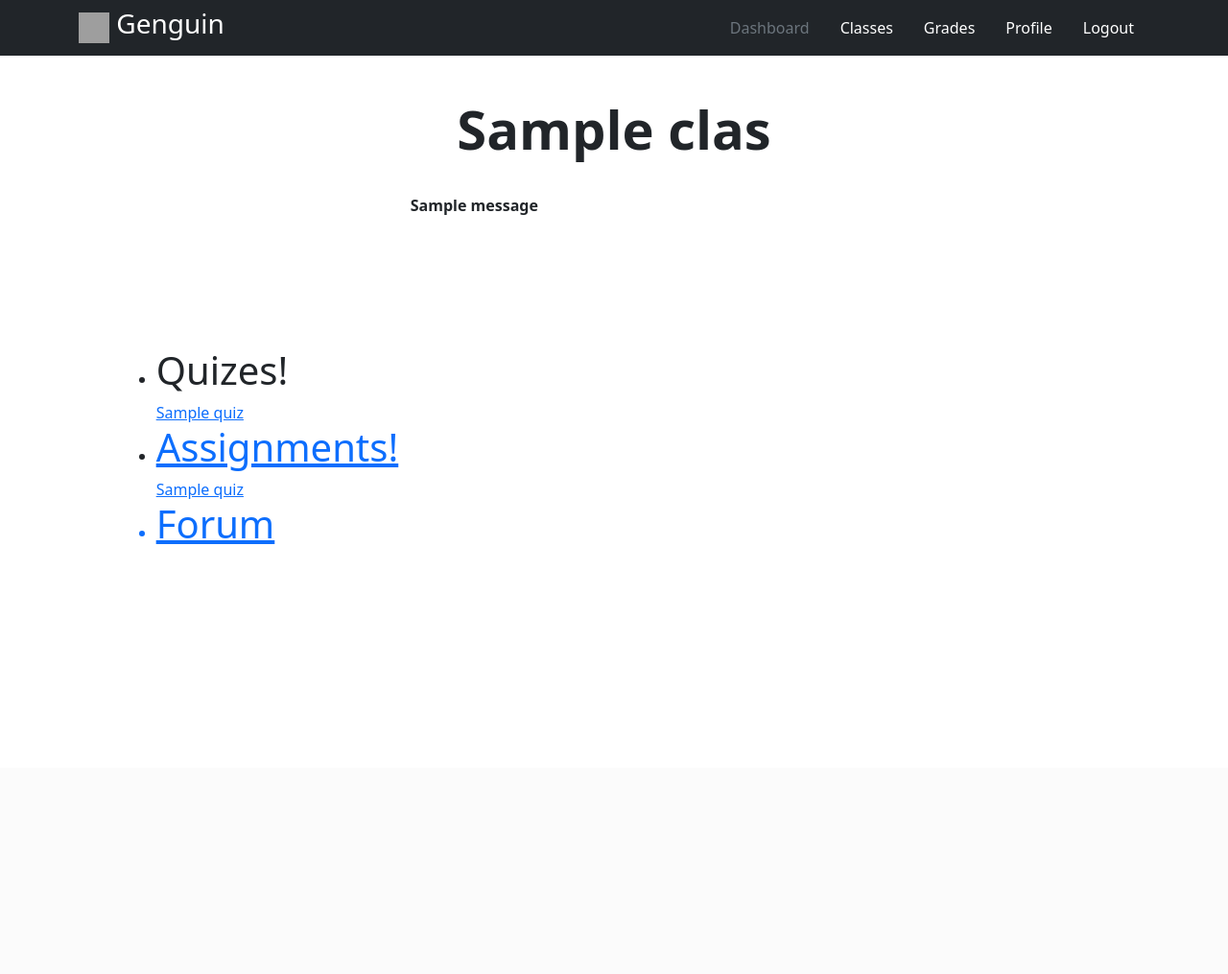
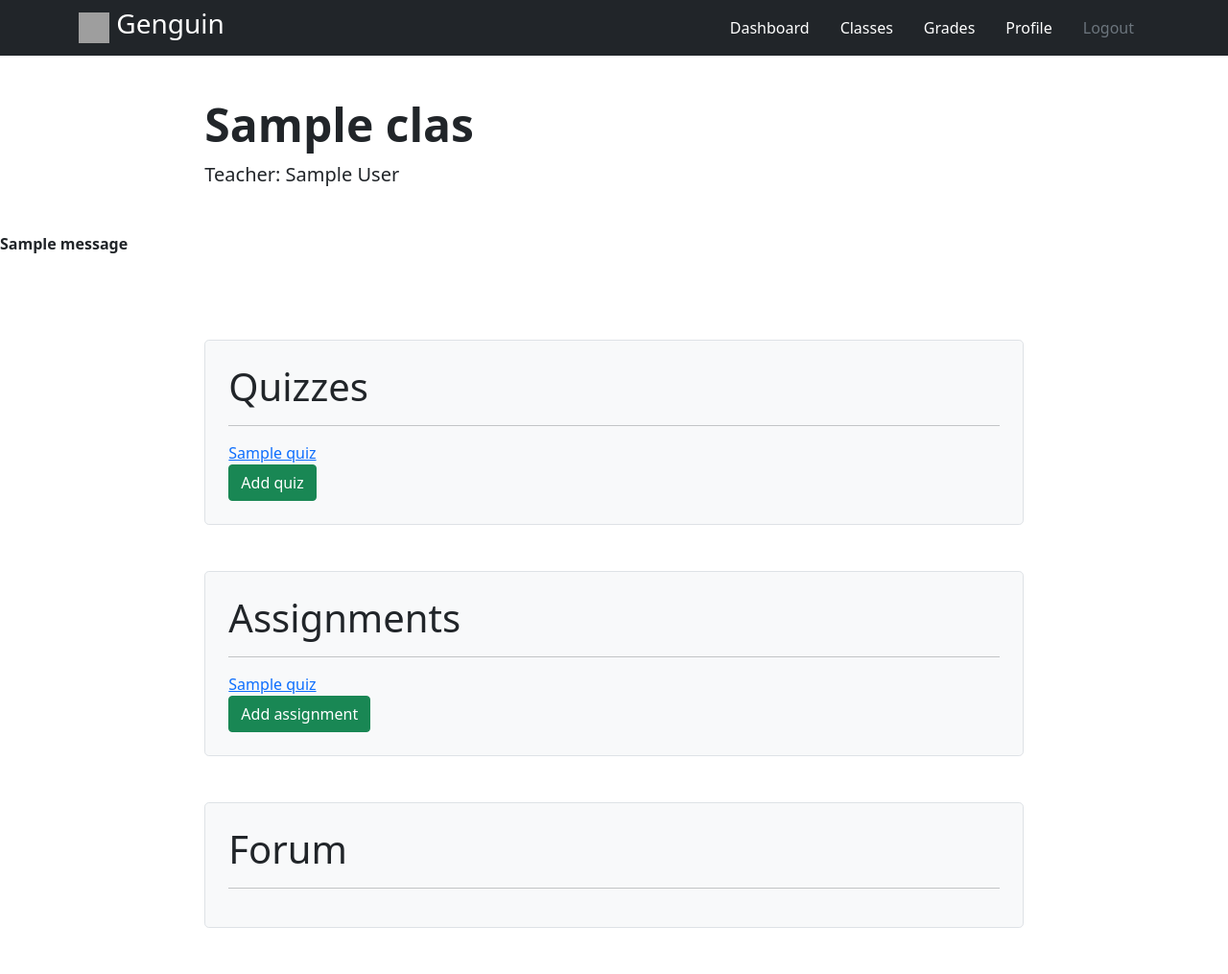
Before and after one commit to pedrofdzl/pingus-hackmty21, a Flask app: page /classes/detail/1 in a window 1280 px wide. Shown: the whole page at 96% size. Before the commit the page ends 567 px from the top, so only its background shows below. Run offline with Flask 2, Linux system fonts and the light colour scheme; a user stored in the database is signed in; tables that the repository leaves empty hold one stand-in row (values such as "Sample post"); one stand-in notice (Sample message) is shown; parts of the project's set-up code (start-up, migrations or seed data) failed here and were passed over; grey boxes are pictures that could not be loaded.

Commit message:
HTML Updates

```diff
--- a/app.py
+++ b/app.py
@@ -342,7 +342,7 @@ def welcome():
         if user:
             if user.verify_password(form.password.data):
                 login_user(user)
-                flash(f'Welcome back {user.firstName}!')
+                #flash(f'Welcome back {user.firstName}!')
                 return redirect(url_for('dashboard'))
             else:
                 flash('Hooooooly Guacamoooooleeeee... Something went wrong')
--- a/templates/base.html
+++ b/templates/base.html
@@ -26,7 +26,7 @@
 
                     <ul class="nav col-12 col-lg-auto my-2 justify-content-center my-md-0 text-small">
                         <li>
-                            <a href="/dashboard" class="nav-link text-secondary">
+                            <a href="/dashboard" class="nav-link text-white">
                                 <!--<svg class="bi d-block mx-auto mb-1" width="24" height="24">
                                     <use xlink:href="#speedometer2" />
                                 </svg>-->
@@ -58,7 +58,7 @@
                             </a>
                         </li>
                         <li>
-                            <a href="{{ url_for('logout') }}" class="nav-link text-white">
+                            <a href="{{ url_for('logout') }}" class="nav-link text-secondary">
                                 <!--<svg class="bi d-block mx-auto mb-1" width="24" height="24">
                                     <use xlink:href="#people-circle" />
                                 </svg>-->
--- a/templates/class_detail.html
+++ b/templates/class_detail.html
@@ -5,19 +5,20 @@
 {% endblock %}
 
 {% block body %}
-<div class="container col-xl-10 col-xxl-8 px-4 py-5">
-    <h2 class="display-4 fw-bold lh-1 mb-3 text-center">{{clase.name}}</h1>
-        <br>
-        <div class="col-md-10 mx-auto col-lg-5">
+<div class="mx-auto col-lg-8 px-0 my-5 text-left">
+    <h1 class="display-5 fw-bold lh-1 mb-3">{{clase.name}}</h1>
+    {% for user in clase.users %}
+        {% if user.isTeacher %}
+            <h5>Teacher: {{ user.firstName }} {{ user.lastName }}</h5>
+        {% endif %}
+    {% endfor %}
+</div>
     {% for message in get_flashed_messages() %}
     <p><strong>{{ message }}</strong></p><br>
     {% endfor %}
-        </div>
-</div>
-<div class="container col-xl-10 col-xxl-8 px-4 py-5">
-    <ul>
-        <li>
-            <h1>Quizes!</h1>
+    <div class="col-md-10 mx-auto col-lg-8 px-4 py-4 my-5 text-left bg-light rounded-3 border">
+        <h1>Quizzes</h1>
+        <hr>
         {% if not clase.quizes[0] %}
             <h4>It looks like there are no quizzes &#128526</h4>
         {% else %}
@@ -25,9 +26,16 @@
                 <a href="{{url_for('quiz_detail', id=quiz.id)}}">{{quiz.name}}</h3>
             {% endfor %}
         {% endif %}
-        </li>
-        <li>
-            <h1>Assignments!</h1>
+
+        {% if current_user.isTeacher %}
+        <br>
+            <a class="btn btn-success" href="{{url_for('classes')}}">Add quiz</a>
+        {% endif %}
+    </div>
+
+    <div class="col-md-10 mx-auto col-lg-8 px-4 py-4 my-5 text-left bg-light rounded-3 border">
+            <h1>Assignments</h1>
+            <hr>
             {% if not clase.assignments[0] %}
                 <h4>It looks like there are no assignments &#128526</h4>
             {% else %}
@@ -35,12 +43,17 @@
                     <a href="{{url_for('quiz_detail', id=quiz.id)}}">{{quiz.name}}</h3>
                 {% endfor %}
             {% endif %}
-        </li>
-        <li>
+
+            {% if current_user.isTeacher %}
+            <br>
+                <a class="btn btn-success" href="{{url_for('classes')}}">Add assignment</a>
+            {% endif %}
+    </div>
+
+    <div class="col-md-10 mx-auto col-lg-8 px-4 py-4 my-5 text-left bg-light rounded-3 border">
         <h1>Forum</h1>
-        </li>
-
-    </ul>
+        <hr>
+    </div>
 
 </div>
 
--- a/templates/dashboard.html
+++ b/templates/dashboard.html
@@ -10,10 +10,9 @@
     {{ message }}
 {% endfor %}
 
-<div class="container col-xl-10 col-xxl-8 px-4 py-5">
+<div class="mx-auto col-lg-8 px-0 my-5 text-left">
 
     <h1 class="display-5 fw-bold lh-1 mb-3">Welcome back, {{ current_user.firstName }} {{ current_user.lastName }}</h1>
-
 
 </div>
 
--- a/templates/user_delete.html
+++ b/templates/user_delete.html
@@ -5,8 +5,9 @@
 {% endblock %}
 
 {% block body %}
-<div class="px-4 py-5 my-5 text-center">
+<div class="col-md-10 mx-auto col-lg-5 px-4 py-5 my-5 text-center bg-light rounded-3 border">
     <h1 class="display-5 fw-bold">Delete account</h1>
+    <hr>
     <div class="col-lg-6 mx-auto">
         <p class="lead mb-4">This will permanently delete your account. All your information and progress will be lost.</p>
         <br>
```
Also changed, not shown: templates/classes.html (+12 -8 lines), templates/profile.html (+8 -5 lines). Lines whose indentation alone changed are shown as unchanged.
